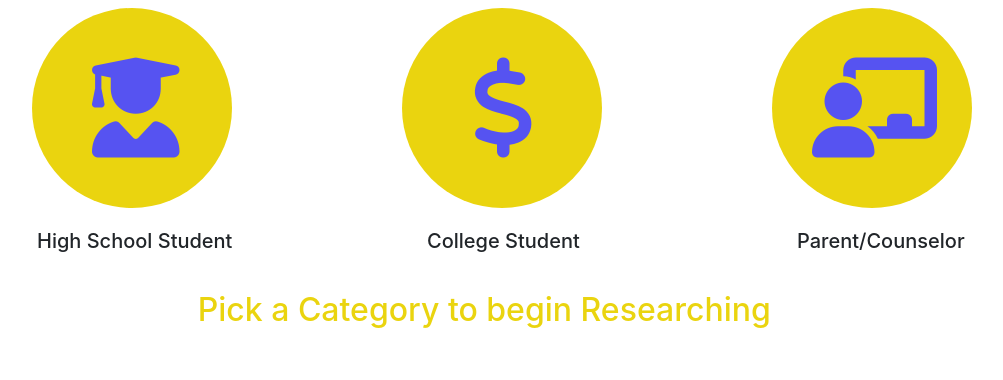
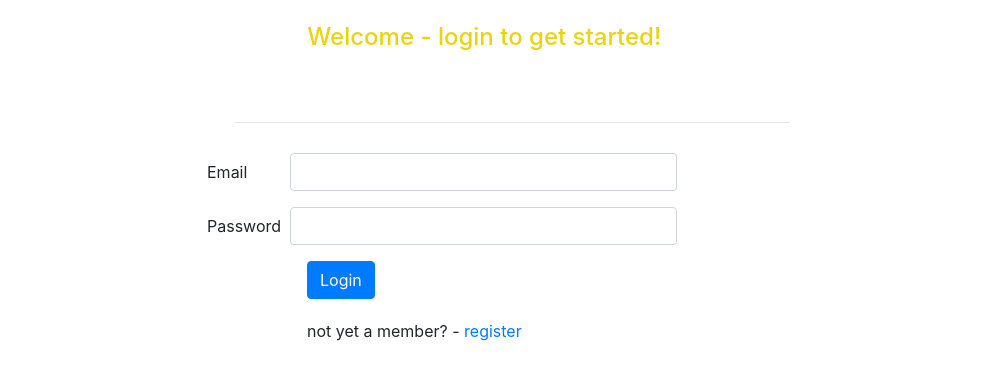
Before and after one commit to FortunED-Tellers/FortunED, a Flask app: page / in a window 1280 px wide. Shown: the part 207-587 px from the top of the page, without its empty margins (128-1131 px from the left). Run offline with Flask 2, Linux system fonts and the light colour scheme; some libraries are stand-ins or nearby versions.

Commit message:
register and login pages for session tracking

```diff
--- a/app/app.py
+++ b/app/app.py
@@ -48,7 +48,37 @@ job_majors = db.Majors
 # Define routes
 @app.route("/")
 def welcome():
-    return render_template("index.html")
+    return render_template("login.html")
+
+# render a login route
+@app.route("/register", methods=["POST", "GET"])
+def register():
+    if request.method == "POST":
+        username = request.form["username"]
+        email = request.form["email"]
+        #password = request.form["password"]
+        if request.form["radProfile"] == "1":
+            profile = "High school Student"
+        elif request.form["radProfile"] == "2":
+            profile = "College Student"
+        elif request.form["radProfile"] == "1":
+            profile = "Parent / Advisor"
+        else:
+            profile = "Browser"
+        if request.form["cbOptIn"] == "on":
+            option = "opted in"
+        else:
+            option = "opted out"
+
+        message= '<h4> The responses were ' + username + ', ' + profile + ', ' + option +'</h4>'
+
+        return redirect("index.html", message=message)
+
+    return render_template("register.html")
+# render a login route
+@app.route("/login")
+def login():
+    return render_template("login.html")
 
 
 @app.route("/results")
--- a/app/templates/index.html
+++ b/app/templates/index.html
@@ -4,4 +4,6 @@
 
 <h2 class="txt-heading" style="text-align: center;">Pick a Category to begin Researching</h2>
 
+<h4>welcome!.  We want to provide you with the best information possible to make an informed decision.</h4>
+<h4>{{ message }} </h4>
 {% endblock %}
--- /dev/null
+++ b/app/templates/login.html
@@ -0,0 +1,75 @@
+<!DOCTYPE html>
+<html lang="en">
+  <head>
+    <!-- Required meta tags -->
+    <meta charset="utf-8" />
+    <meta
+      name="viewport"
+      content="width=device-width, initial-scale=1, shrink-to-fit=no"
+    />
+
+    <!-- Bootstrap CSS -->
+    <link
+      rel="stylesheet"
+      href="https://stackpath.bootstrapcdn.com/bootstrap/4.5.0/css/bootstrap.min.css"
+      integrity="sha384-9aIt2nRpC12Uk9gS9baDl411NQApFmC26EwAOH8WgZl5MYYxFfc+NcPb1dKGj7Sk"
+      crossorigin="anonymous"
+    />
+    <link rel="stylesheet" href="/static/css/style.css" />
+    <script
+      src="https://kit.fontawesome.com/c9b3d792e6.js"
+      crossorigin="anonymous"
+    ></script>
+    <!-- d3 JavaScript -->
+    <script src="https://d3js.org/d3.v4.min.js"></script>
+
+    <!-- Chart JS -->
+    <script src="https://cdnjs.cloudflare.com/ajax/libs/Chart.js/2.6.0/Chart.min.js"></script>
+    <title>FortunED - know your worth</title>
+  </head>
+
+  <body>
+    <div class="container">
+      <div id="logo-bar" class="navbar navbar-dark bg-dark">
+        <img
+          src="/static/img/logo_transparent.png"
+          id="logo"
+          alt="fortunED logo"
+        />
+      </div>
+      <div id="login-form" class="form-container">
+
+        <h4 class="txt-heading" style="text-align: center;">Welcome - login to get started!</h4>
+        <br/>
+        <hr style="width: 50%;">
+        <form style="margin-left: 250px;">
+            <div class="form-group row" style="width:500px;">
+              <label for="inputEmail3" class="col-sm-2 col-form-label">Email</label>
+              <div class="col-sm-10" >
+                <input type="email" class="form-control" id="inputEmail3">
+              </div>
+            </div>
+            <div class="form-group row" style="width:500px;">
+              <label for="inputPassword3" class="col-sm-2 col-form-label">Password</label>
+              <div class="col-sm-10">
+                <input type="password" class="form-control" id="inputPassword3">
+              </div>
+            </div>
+
+
+            <div class="form-group row">
+              <div class="col-sm-10">
+                <button type="submit" class="btn btn-primary">Login</button>
+                <p style="padding-left:100px; padding-top: 20px;">not yet a member? - <a href="/register">register</a> </p>
+              </div>
+            </div>
+          </form>
+
+      </div>
+
+
+
+
+    </div>
+  </body>
+</html>
```
Also changed, not shown: app/templates/register.html (added, +118 -0 lines).
